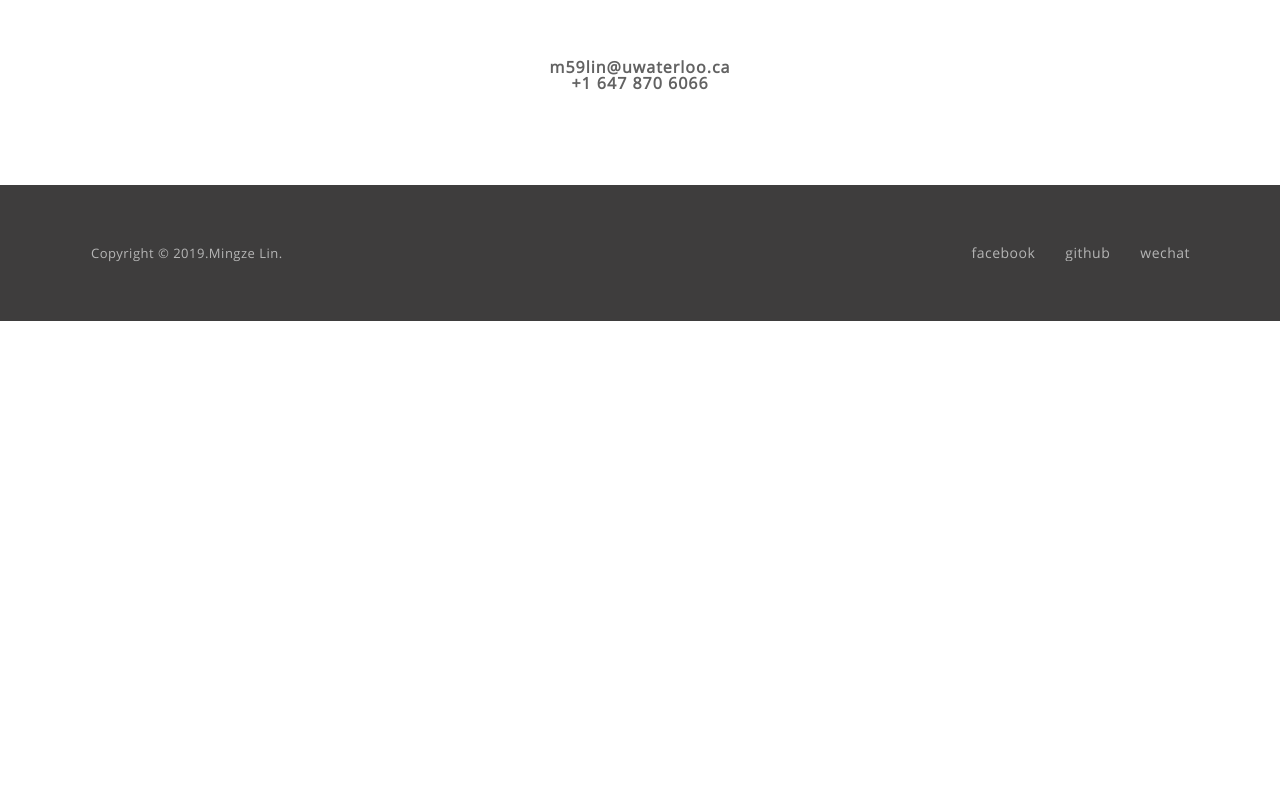
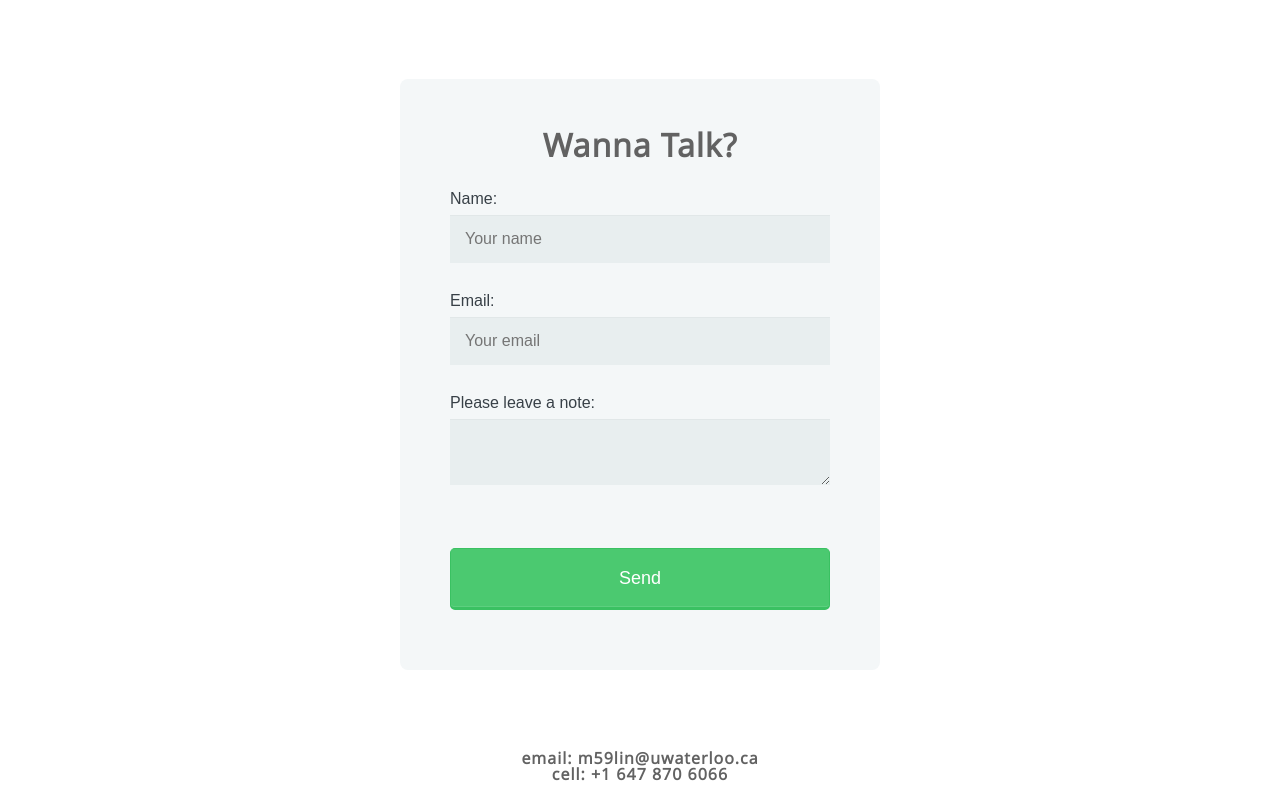
Before and after one commit to mingzelin/intro, a plain HTML site: page contact.html in a window 1280 px wide. Shown: the part 1482-2267 px from the top of the page. Before the commit the page ends 1803 px from the top, so only its background shows below. Drawn offline with Linux system fonts and the light colour scheme.

Commit message:
still email

```diff
--- a/contact.html
+++ b/contact.html
@@ -8,6 +8,8 @@
 
 <link rel="stylesheet" type="text/css" href="css/reset.css">
 <link rel="stylesheet" type="text/css" href="css/contact.css">
+<link rel="stylesheet" type="text/css" href="css/msg.css">
+
 
 <script type="text/javascript" src="js/jquery.js"></script>
 <script type="text/javascript" src="js/easing.js"></script>
@@ -117,13 +119,40 @@
 </section><!--  end services  -->
 
 
+<form method="POST" action="https://formspree.io/m59lin@edu.uwaterloo.ca">
+
+			 <h1>Wanna Talk?</h1>
+
+			 <fieldset>
+				 <label for="name">Name:</label>
+				 <input type="text" id="name" name="user_name" placeholder="Your name">
+
+				 <label for="mail">Email:</label>
+				  <input type="email" id="mail" name="email" placeholder="Your email">
+
+				 <label for="bio">Please leave a note:</label>
+				 <textarea id="bio" name="user_bio"></textarea>
+			 </fieldset>
+
+			 <button type="submit">Send</button>
+		 </form>
+
+
+
+
 <!--  start contact  -->
 <section class="contact" id="contact">
-	<h4 >m59lin@uwaterloo.ca</h4>
-	<h4 >+1 647 870 6066</h4>
+	<h4 >email: m59lin@uwaterloo.ca</h4>
+	<h4 >cell: +1 647 870 6066</h4>
 	<br/><br/><br/><br/>
 
 </section><!--  end contact  -->
+
+
+
+
+
+
 
 
 <!--  start footer  -->
```
Also changed, not shown: 2 other files.
